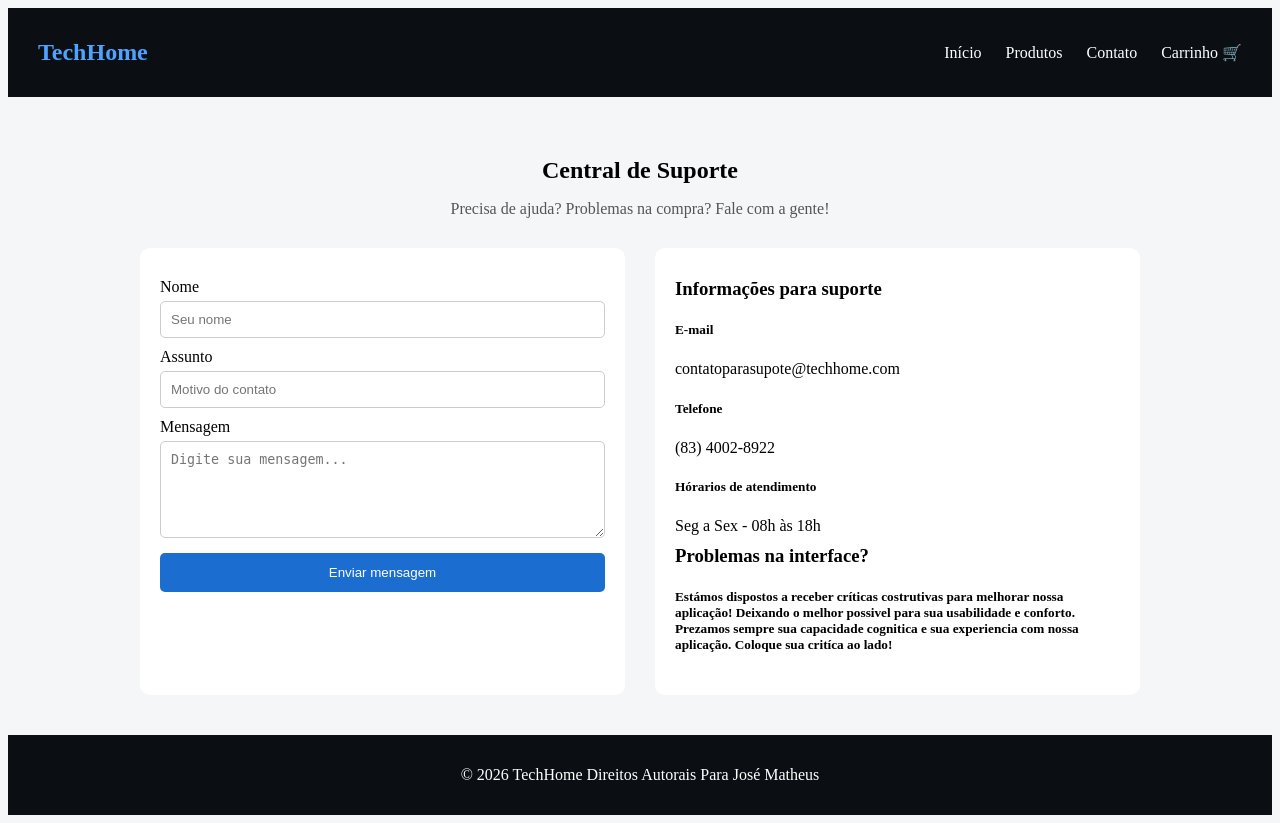
After one commit to Luiz-Otavio15/ProjetoTechHome, a Django app: page /contato/ in a window 1280 px wide. The commit adds this page. Run offline with Django 5.2, Linux system fonts and the light colour scheme.

Commit message:
foi criado a tela de contato, para assim os usuarios que poder descrever algum erro no sistema e reportar na aba de contato

```diff
--- /dev/null
+++ b/ProjetoTech/TechHome/static/css/Tela2_Contato.css
@@ -0,0 +1,129 @@
+Tela2_Contato.css
+
+/* RESET */
+* {
+  margin: 0;
+  padding: 0;
+  box-sizing: border-box;
+  font-family: Arial, sans-serif;
+}
+
+body {
+  background-color: #f4f6f8;
+  display: flex;
+  flex-direction: column;
+  min-height: 100vh;
+}
+
+/* CABEÇALHO */
+.cabecalho {
+  display: flex;
+  justify-content: space-between;
+  align-items: center;
+  background-color: #0b0f14;
+  padding: 15px 30px;
+  color: white;
+}
+
+.marca {
+  color: #4da3ff;
+  font-size: 24px;
+}
+
+.menu a {
+  margin-left: 20px;
+  color: white;
+  text-decoration: none;
+}
+
+.menu a:hover {
+  color: #4da3ff;
+}
+
+/* CONTEÚDO PRINCIPAL */
+.pagina-contato {
+  flex: 1;
+  padding: 40px 20px;
+  max-width: 1000px;
+  margin: auto;
+}
+
+.titulo {
+  text-align: center;
+  margin-bottom: 10px;
+}
+
+.subtitulo {
+  text-align: center;
+  margin-bottom: 30px;
+  color: #555;
+}
+
+/* CONTAINER */
+.container-contato {
+  display: flex;
+  gap: 30px;
+  flex-wrap: wrap;
+}
+
+/* FORMULÁRIO */
+.formulario-contato {
+  flex: 1;
+  background: white;
+  padding: 20px;
+  border-radius: 10px;
+
+  display: flex;
+  flex-direction: column;
+}
+
+.formulario-contato label {
+  margin-top: 10px;
+  margin-bottom: 5px;
+}
+
+.formulario-contato input,
+.formulario-contato textarea {
+  padding: 10px;
+  border-radius: 5px;
+  border: 1px solid #ccc;
+}
+
+/* BOTÃO */
+.btn-enviar {
+  margin-top: 15px;
+  background-color: #1c6dd0;
+  color: white;
+  border: none;
+  padding: 12px;
+  border-radius: 5px;
+  cursor: pointer;
+}
+
+.btn-enviar:hover {
+  background-color: #4da3ff;
+}
+
+/* INFO */
+.info-contato {
+  flex: 1;
+  background: white;
+  padding: 20px;
+  border-radius: 10px;
+}
+
+.info-contato h3 {
+  margin-top: 10px;
+}
+
+.info-contato p {
+  margin: 5px 0;
+}
+
+/* RODAPÉ */
+.rodape {
+  background-color: #0b0f14;
+  color: white;
+  text-align: center;
+  padding: 15px;
+}
--- a/ProjetoTech/TechHome/templates/html/Tela1Home.html
+++ b/ProjetoTech/TechHome/templates/html/Tela1Home.html
@@ -25,7 +25,7 @@
 
     <nav class="cabecalho-direita">
       <a href="#">Produtos</a>
-      <a href="#">Contato</a>
+      <a href="{% url 'TechHome:tela_contato' %}">Contato</a>
       <a href="#">Carrinho 🛒</a>
     </nav>
   </header>
--- /dev/null
+++ b/ProjetoTech/TechHome/templates/html/Tela2_Contato.html
@@ -0,0 +1,143 @@
+{% load static %}
+
+
+
+<!DOCTYPE html>
+
+<html lang="pt-br">
+
+<head>
+
+&#x20; <meta charset="UTF-8">
+
+&#x20; <title>Contato - TechHome</title>
+
+&#x20; <link rel="stylesheet" href="{% static 'css/Tela2_Contato.css' %}">
+
+</head>
+
+
+
+<body>
+
+
+
+ <!-- TOPO -->
+
+&#x20; <header class="cabecalho">
+
+&#x20;   <h1 class="marca">TechHome</h1>
+
+
+
+&#x20;   <nav class="menu">
+
+&#x20;     <a href="{% url 'TechHome:tela_principal' %}">Início</a>
+
+&#x20;     <a href="#">Produtos</a>
+
+&#x20;     <a href="#">Contato</a>
+
+&#x20;     <a href="#">Carrinho 🛒</a>
+
+&#x20;   </nav>
+
+&#x20; </header>
+
+
+
+<!-- CONTEÚDO -->
+
+<main class="pagina-contato">
+
+
+
+    <h2 class="titulo">Central de Suporte</h2>
+
+    <p class="subtitulo">Precisa de ajuda? Problemas na compra? Fale com a gente!</p>
+
+
+    <div class="container-contato">
+
+
+     <!-- FORMULÁRIO -->
+
+     <form class="formulario-contato" method="post">
+
+       <label>Nome</label>
+
+       <input type="text" placeholder="Seu nome" required name="nome">
+
+
+
+       <label>Assunto</label>
+
+       <input type="text" placeholder="Motivo do contato" name="assunto">
+
+
+
+       <label>Mensagem</label>
+
+       <textarea placeholder="Digite sua mensagem..." rows="5" name="mensagem"></textarea>
+
+
+
+       <button type="submit" class="btn-enviar">Enviar mensagem</button>
+
+     </form>
+
+
+
+     <!-- INFO -->
+
+     <div class="info-contato">
+
+       <h3>Informações para suporte</h3>
+
+       <h5>E-mail</h5>
+
+       <p> contatoparasupote@techhome.com</p>
+
+       <h5>Telefone</h5>
+
+        <p> (83) 4002-8922</p>
+
+        <h5>Hórarios de atendimento</h5>
+
+        <p> Seg a Sex - 08h às 18h</p>
+
+
+
+       <h3>Problemas na interface?</h3>
+
+       <h5>Estámos dispostos a receber críticas costrutivas para melhorar nossa aplicação! Deixando o melhor possivel para sua usabilidade e conforto. Prezamos sempre sua capacidade cognitica e sua experiencia com nossa aplicação. Coloque sua critíca ao lado!
+
+
+
+       </h5>
+
+     </div>
+
+
+
+   </div>
+
+
+
+</main>
+
+
+
+<!-- RODAPÉ -->
+
+<footer class="rodape">
+
+   <p>© 2026 TechHome Direitos Autorais Para José Matheus</p>
+
+</footer>
+
+
+
+</body>
+
+</html>
--- a/ProjetoTech/TechHome/urls.py
+++ b/ProjetoTech/TechHome/urls.py
@@ -3,5 +3,6 @@ from django.urls import path
 app_name = "TechHome"
 
 urlpatterns = [
-    path('', views.tela_principal_tech, name='tela_principal' )
+    path('', views.tela_principal_tech, name='tela_principal' ),
+    path('contato/', views.tela_contato, name='tela_contato')
 ]
--- a/ProjetoTech/TechHome/views.py
+++ b/ProjetoTech/TechHome/views.py
@@ -1,7 +1,7 @@
 from django.http import HttpRequest
 from django.shortcuts import render, get_object_or_404
 
-from .models import Produto
+from .models import *
 
 # Create your views here.
 
@@ -17,3 +17,18 @@ def tela_principal_tech(request):
         'produtos': produtos,
         'barra': barra
         },)
+
+def tela_contato(request):
+    if request.method == 'POST':
+        nome = request.POST.get('nome')
+        assunto = request.POST.get('assunto')
+        mensagem = request.POST.get('mensagem')
+
+        Suporte.objects.create(
+            nome=nome,
+            assunto=assunto,
+            mensagem=mensagem
+        )
+        return render(request, 'html/Tela2_contato.html', {'sucesso': True})
+    else:
+        return render(request, 'html/Tela2_Contato.html')
```
Also changed, not shown: ProjetoTech/TechHome/models.py (+9 -0 lines), ProjetoTech/TechHome/migrations/0003_suporte.py (added).
